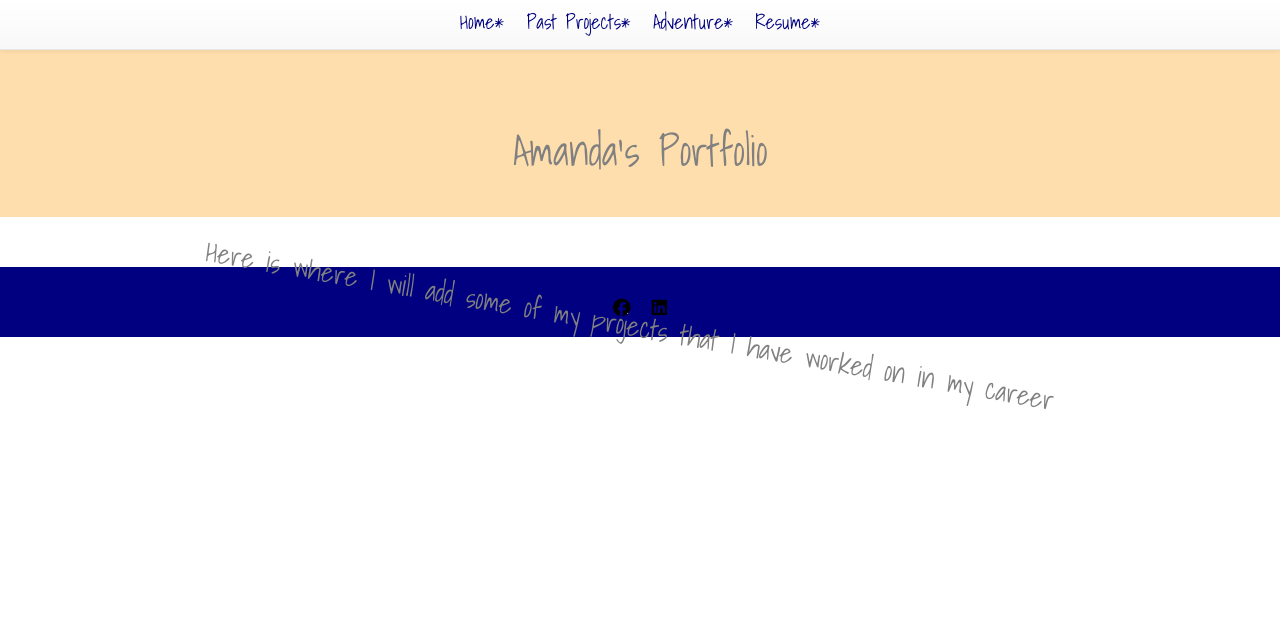
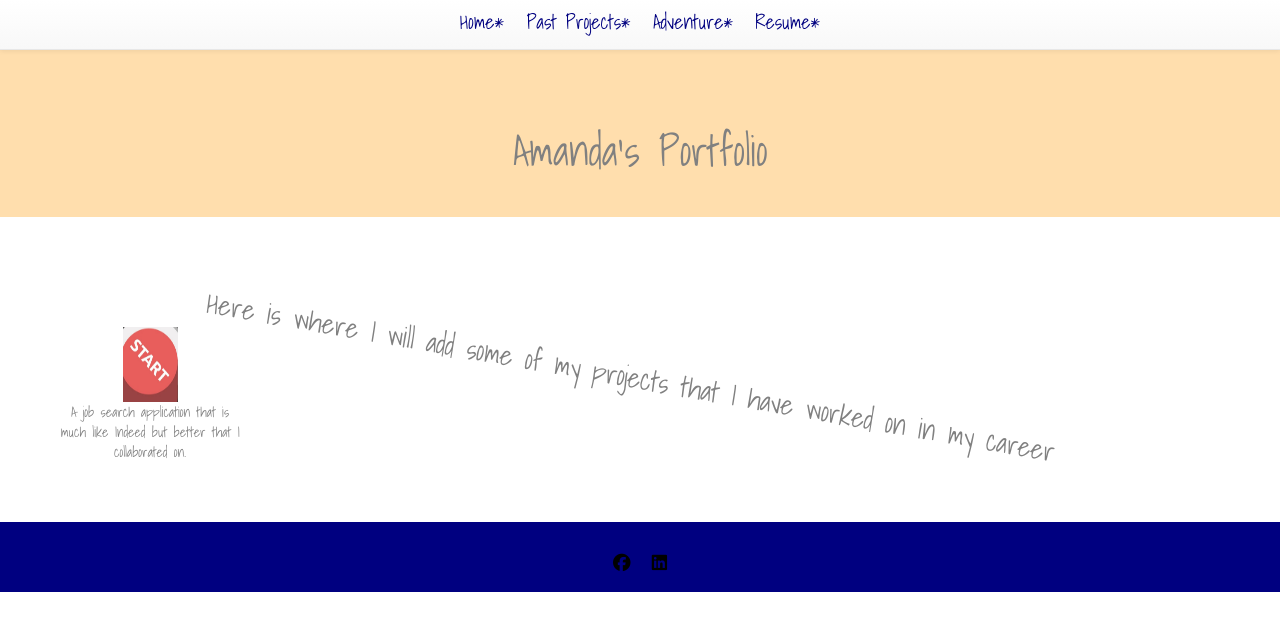
Before and after one commit to akonenkamp/portfolio, a plain HTML site: page projects.html in a window 1280 px wide. Drawn offline with nearby package versions, Linux system fonts and the light colour scheme.

Commit message:
for all intents and purposes my latest project connects to my portfolio

```diff
--- a/projects.html
+++ b/projects.html
@@ -43,13 +43,24 @@
   </header>
 
 
-  <article>
+  <article id="cardSection">
 
-<div id="about">
     <div id="about">
+      <div id="about">
         <p class="aboutsection"> Here is where I will add some of my projects that I have worked on in my career</p>
       </div>
-</div>
+    </div>
+
+    <div class="card" style="width: 18rem;">
+      <div>
+      <a href="https://afternoon-castle-83369.herokuapp.com/">
+          <img  id="cardImage" src=" images/ofCourse.JPG" class="card-img-top" alt="...">
+      </a>
+    </div>
+      <div class="card-body">
+        <p class="card-text">A job search application that is much like Indeed but better that I collaborated on.</p>
+      </div>
+    </div>
 
   </article>
 
--- a/styleportfolio.css
+++ b/styleportfolio.css
@@ -120,8 +120,15 @@ figure {
   padding-bottom: 15px;
 }
 
+#cardSection {
+  margin: 60px;
+}
 
 
+#cardImage {
+  height: 75px;
+  width: 55px;
+}
 
 
 /*  SECTIONS  */
```
